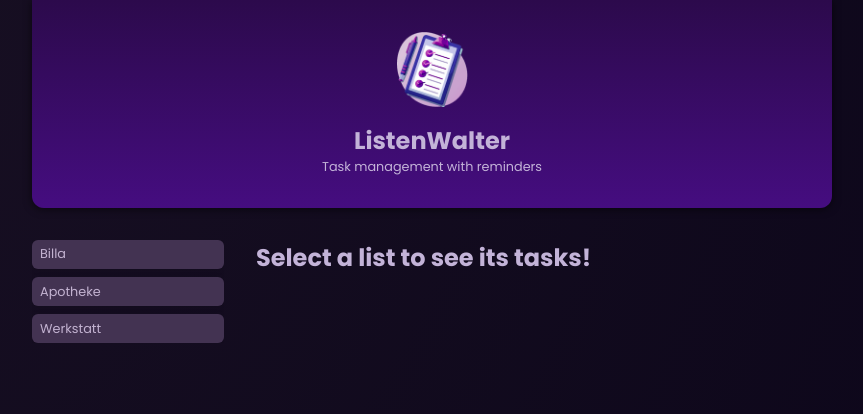
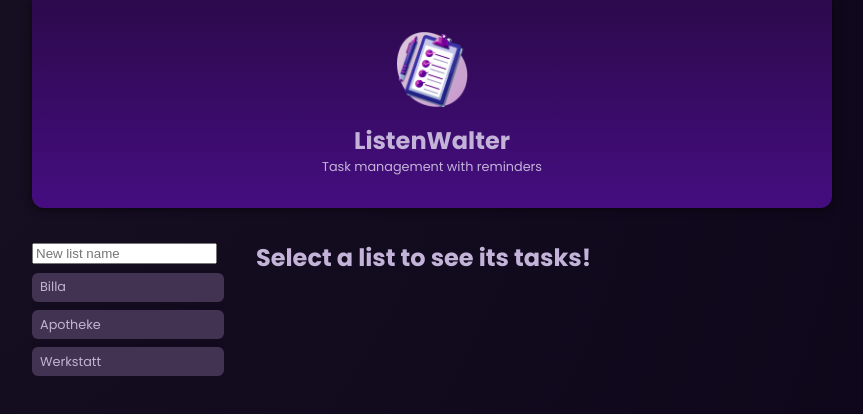
Before and after one commit to gocklkatz/listen-walter, an Angular app: page / in a window 1280 px wide. Shown: the top 414 px of the page, without its empty margins (208-1071 px from the left). Built offline with nearby package versions, Linux system fonts and the light colour scheme.

Commit message:
Add new list input

```diff
--- a/src/app/app.component.html
+++ b/src/app/app.component.html
@@ -2,6 +2,10 @@
 
 <main>
   <ul id="users">
+    <li>
+      <input type="text" [(ngModel)]="newListName" (keydown.control.enter)="onAddList()" placeholder="New list name" />
+    </li>
+
     @for (list of lists; track list.id) {
     <li>
       <app-list
--- a/src/app/app.component.ts
+++ b/src/app/app.component.ts
@@ -4,18 +4,19 @@ import { HeaderComponent } from './header/header.component';
 import { ListComponent } from './list/list.component';
 import { DUMMY_LIST } from './dummy-lists';
 import { TasksComponent } from "./tasks/tasks.component";
+import { FormsModule } from '@angular/forms';
 
 @Component({
   selector: 'app-root',
   standalone: true,
   templateUrl: './app.component.html',
   styleUrl: './app.component.css',
-  imports: [HeaderComponent, ListComponent, TasksComponent]
+  imports: [HeaderComponent, ListComponent, TasksComponent, FormsModule]
 })
 export class AppComponent {
-
   lists = DUMMY_LIST;
   selectedListId?: string;
+  newListName = '';
 
   get selectedList() {
     return this.lists.find((list) => list.id === this.selectedListId);
@@ -24,4 +25,14 @@ export class AppComponent {
   onSelectList(id: string) {
     this.selectedListId = id;
   }
+
+  onAddList() {
+    if (this.newListName) {
+      this.lists.push({
+        id: String(this.lists.length + 1),
+        name: this.newListName
+      });
+      this.newListName = '';
+    }
+  }
 }
```
